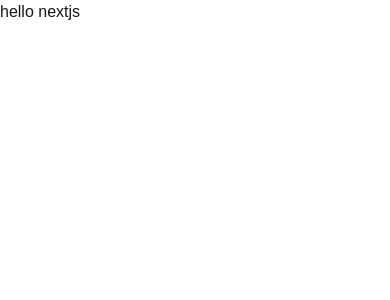
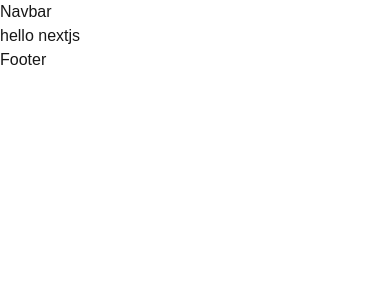
Before and after one commit to syedmehedi34/e-bazar, a Next.js app: page / in a window 390 px wide. Shown: the top 300 px of the page. Built offline with nearby package versions, Linux system fonts and the light colour scheme.

Commit message:
feat: Completed layout structure with header, footer, and responsive design

```diff
--- /dev/null
+++ b/src/app/Components/Footer/Footer.tsx
@@ -0,0 +1,9 @@
+import React from 'react'
+
+const Footer = () => {
+  return (
+    <div>Footer</div>
+  )
+}
+
+export default Footer
--- /dev/null
+++ b/src/app/Components/Header/Navbar.tsx
@@ -0,0 +1,9 @@
+import React from 'react'
+
+const Navbar = () => {
+  return (
+    <div>Navbar</div>
+  )
+}
+
+export default Navbar
--- /dev/null
+++ b/src/app/Components/Layout/Layout.tsx
@@ -0,0 +1,19 @@
+import { ReactNode } from "react"
+import Navbar from "../Header/Navbar"
+import Footer from "../Footer/Footer"
+
+
+type layoutProps = {
+    children: ReactNode
+}
+const Layout = ({children }:layoutProps) => {
+  return (
+    <div>
+      <Navbar/>
+      {children}
+      <Footer/>
+    </div>
+  )
+}
+
+export default Layout
--- a/src/app/layout.tsx
+++ b/src/app/layout.tsx
@@ -6,6 +6,7 @@
 // import { Provider } from "react-redux";
 // import { store } from "../redux/store";
 import ReduxProvider from "./Provider/ReduxProvider/ReduxProvider";
+import Layout from "./Components/Layout/Layout";
 
 
 const geistSans = Geist({
@@ -33,9 +34,11 @@
       <body
         className={`${geistSans.variable} ${geistMono.variable} antialiased`}
       >
-          <ReduxProvider>
-              {children}
-          </ReduxProvider>
+        <ReduxProvider>
+          <Layout>
+            {children}
+          </Layout>
+        </ReduxProvider>
 
 
       </body>
```
